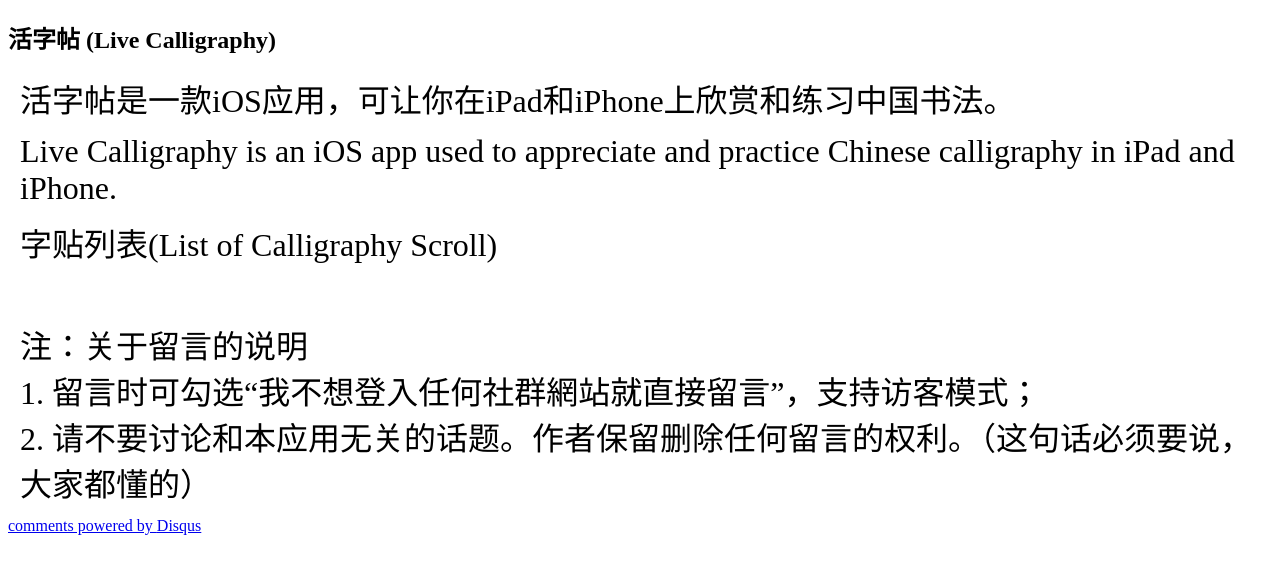
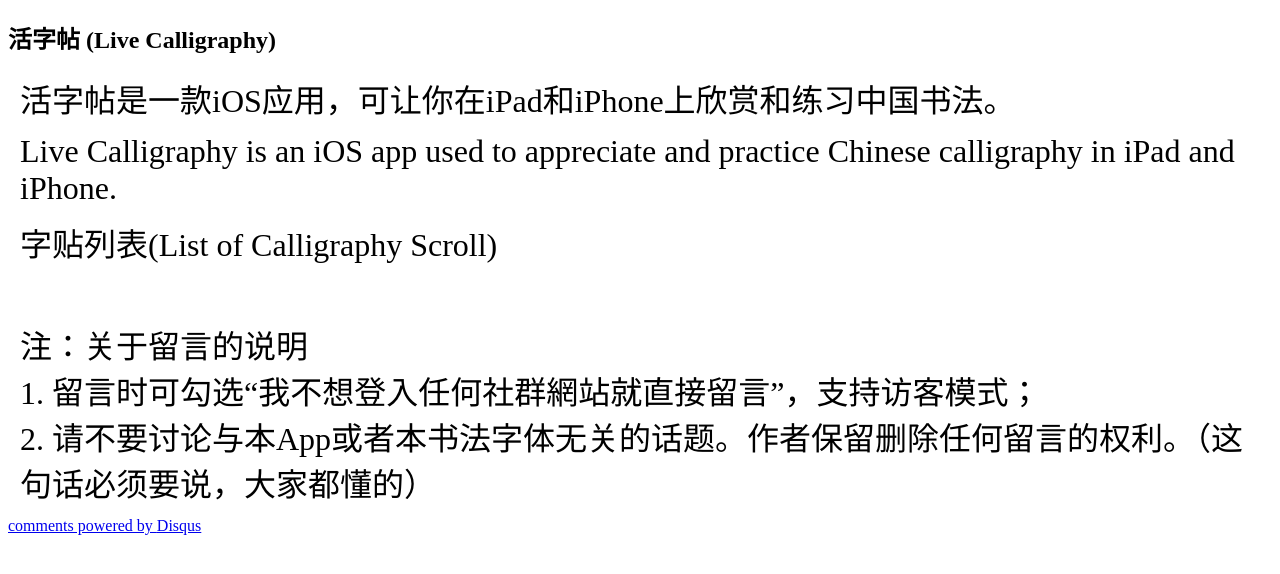
Before and after one commit to LiveCally/LanTing, a Jekyll site: the page built from index.html, in a window 1280 px wide. Shown: the top 574 px of the page. Built offline with Jekyll 4.4.1, drawn with Linux system fonts in a browser that asks for light colours; Markdown is read by kramdown in place of the engine named in the settings; comment, search, counter and statistics services are not loaded.

Commit message:
Update index.html

```diff
--- a/index.html
+++ b/index.html
@@ -15,7 +15,7 @@ title: 活字帖 (Live Calligraphy)
 
 <p>注：关于留言的说明</br>
     1. 留言时可勾选“我不想登入任何社群網站就直接留言”，支持访客模式；</br>
-    2. 请不要讨论和本应用无关的话题。作者保留删除任何留言的权利。（这句话必须要说，大家都懂的）
+    2. 请不要讨论与本App或者本书法字体无关的话题。作者保留删除任何留言的权利。（这句话必须要说，大家都懂的）
 </p>
 <div id="disqus_thread"></div>
     <script type="text/javascript">
```
